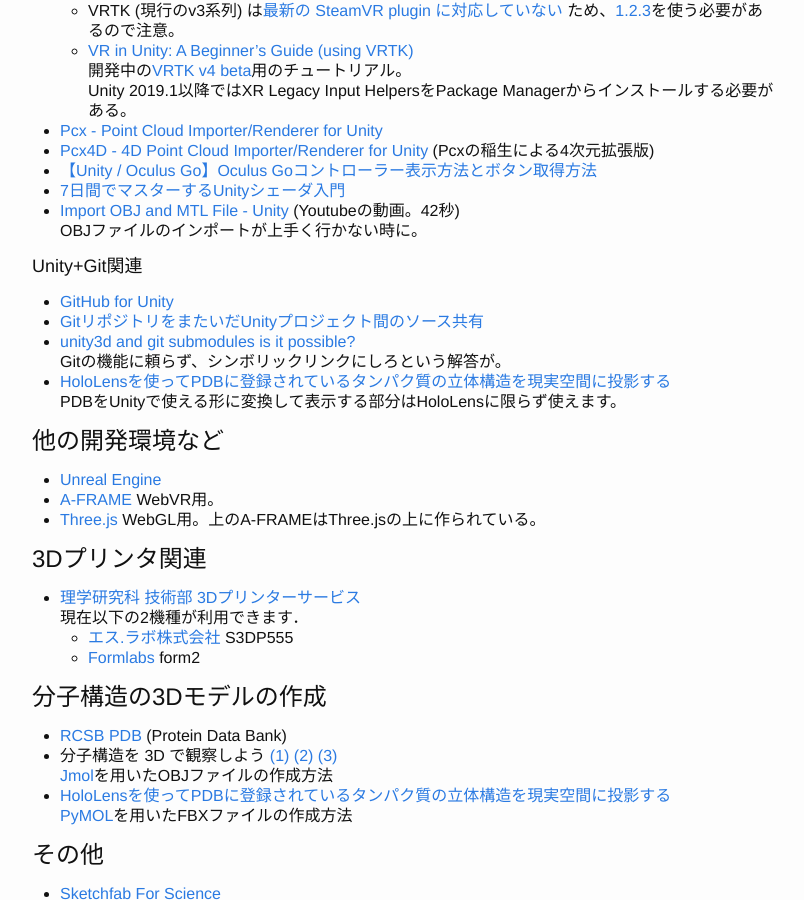
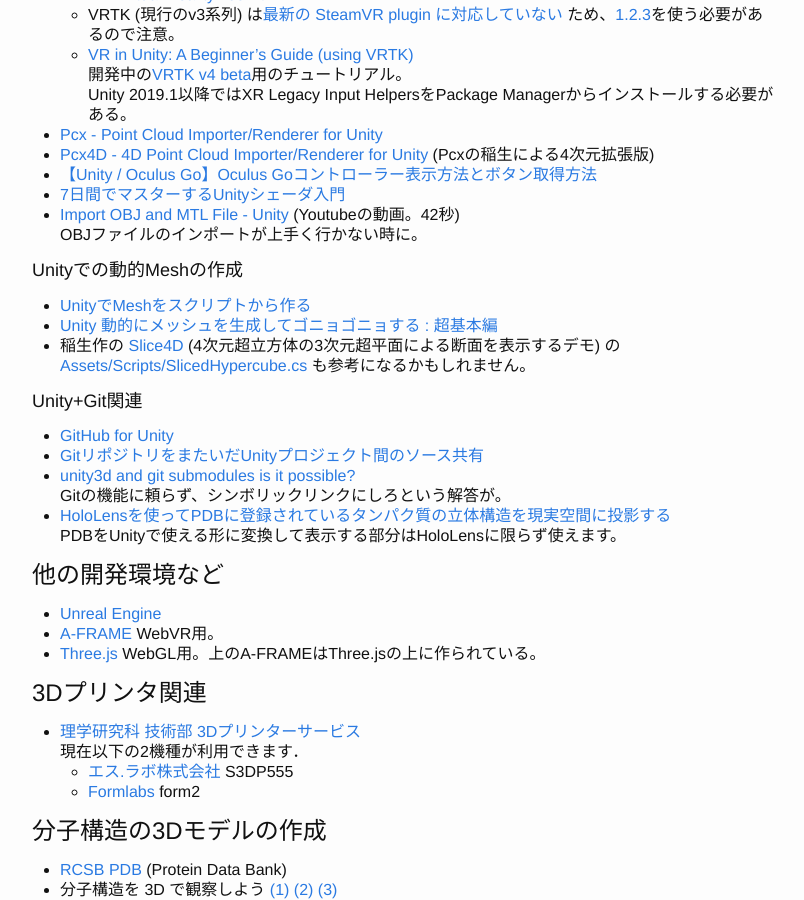
Before and after one commit to macs-vr/macs-vr.github.io, a Jekyll site: the page built from tips.md, in a window 1280 px wide and 900 px high, scrolled down 1241 px. Shown: the whole window, without its empty margins (236-1040 px from the left). Built offline with Jekyll 4.4.1, drawn with Linux system fonts in a browser that asks for light colours.

Commit message:
Add links for creating dynamic meshes for Unity

```diff
--- a/tips.md
+++ b/tips.md
@@ -4,6 +4,8 @@ title: Tips・参考リンク
 ---
 
 随時更新していきます。
+
+------
 
 ## Tips
 
@@ -20,9 +22,12 @@ title: Tips・参考リンク
         * 最初にEdit→Project Settings→Editorで、Version ControlをにVisible Meta Filesに、Asset SerializationをForce Textにする。
         * .gitignoreを適切に設定する。
 
+------
+
 ## 参考リンク
 
 ### XR(VR/AR/MR) HMD
+
 * [Oculus](https://www.oculus.com/)
 * [HTC Vive](https://www.vive.com/jp/)
 * [Steam VR](https://store.steampowered.com/steamvr?l=japanese)
@@ -34,6 +39,7 @@ title: Tips・参考リンク
 * ダイソーも「スマホで VRグラス」というそっくりなものを売っています。
 
 ### Leap Motion
+
 手を認識するデバイス。VR HMDの前につけるとコントローラなしで操作できる。
 
 * [Leap Motion](https://www.leapmotion.com/)
@@ -41,6 +47,7 @@ title: Tips・参考リンク
   Leap MotionをVR HMDにつけるためのアダプタ (3D印刷用)。
 
 ### Unity 関連
+
 * [Unity](https://unity.com/)
   * Unity Hubから入れるときはalpha版、beta版でない(バージョン番号にaやbのついていない)ものを選ぶこと。
 * [VRTK - Virtual Reality Toolkit](https://vrtoolkit.readme.io/)
@@ -55,7 +62,15 @@ title: Tips・参考リンク
 * [Import OBJ and MTL File - Unity](https://www.youtube.com/watch?v=0SzuPgFQO-8) (Youtubeの動画。42秒)
 OBJファイルのインポートが上手く行かない時に。
 
+#### Unityでの動的Meshの作成
+
+* [UnityでMeshをスクリプトから作る](https://matcha-choco010.net/2018/08/25/unity%E3%81%A7mesh%E3%82%92%E3%82%B9%E3%82%AF%E3%83%AA%E3%83%97%E3%83%88%E3%81%8B%E3%82%89%E4%BD%9C%E3%82%8B/)
+* [Unity 動的にメッシュを生成してゴニョゴニョする : 超基本編](https://www.shibuya24.info/entry/2015/11/29/180748)
+* 稲生作の [Slice4D](https://github.com/romanesco/Slice4D) (4次元超立方体の3次元超平面による断面を表示するデモ) の
+[Assets/Scripts/SlicedHypercube.cs](https://github.com/romanesco/Slice4D/blob/master/Assets/Scripts/SlicedHypercube.cs) も参考になるかもしれません。
+
 #### Unity+Git関連
+
 * [GitHub for Unity](https://unity.github.com/)
 * [GitリポジトリをまたいだUnityプロジェクト間のソース共有](http://satoshi-maemoto.hatenablog.com/entry/2019/01/30/230958)
 * [unity3d and git submodules is it possible?](https://stackoverflow.com/questions/24899296/unity3d-and-git-submodules-is-it-possible)
@@ -64,17 +79,20 @@ Gitの機能に頼らず、シンボリックリンクにしろという解答
 PDBをUnityで使える形に変換して表示する部分はHoloLensに限らず使えます。
 
 ### 他の開発環境など
+
 * [Unreal Engine](https://www.unrealengine.com/ja/)
 * [A-FRAME](https://aframe.io/) WebVR用。
 * [Three.js](https://threejs.org/) WebGL用。上のA-FRAMEはThree.jsの上に作られている。
 
 ### 3Dプリンタ関連
+
 * [理学研究科 技術部 3Dプリンターサービス](http://www.scitech.sci.kyoto-u.ac.jp/service/3dpr.html)
 現在以下の2機種が利用できます．
   * [エス.ラボ株式会社](http://slab.jp/) S3DP555
   * [Formlabs](https://formlabs.com/ja/) form2
 
 ### 分子構造の3Dモデルの作成
+
 * [RCSB PDB](https://www.rcsb.org/) (Protein Data Bank)
 * 分子構造を 3D で観察しよう [(1)](https://www.chem-station.com/blog/2015/03/jmol-pdb-01.html) [(2)](https://www.chem-station.com/blog/2015/03/jmol-pdb-02.html) [(3)](https://www.chem-station.com/blog/2015/03/jmol-pdb-03.html)
 [Jmol](http://jmol.sourceforge.net/)を用いたOBJファイルの作成方法
@@ -82,5 +100,6 @@ PDBをUnityで使える形に変換して表示する部分はHoloLensに限ら
 [PyMOL](https://pymol.org/2/)を用いたFBXファイルの作成方法
 
 ### その他
+
 * [Sketchfab For Science](http://www.sketchfabforscience.com/)
  3Dモデルなどを公開・共有・販売するためのサイトである[Sketchfab](https://sketchfab.com/)を利用した科学可視化のサイト。
```
